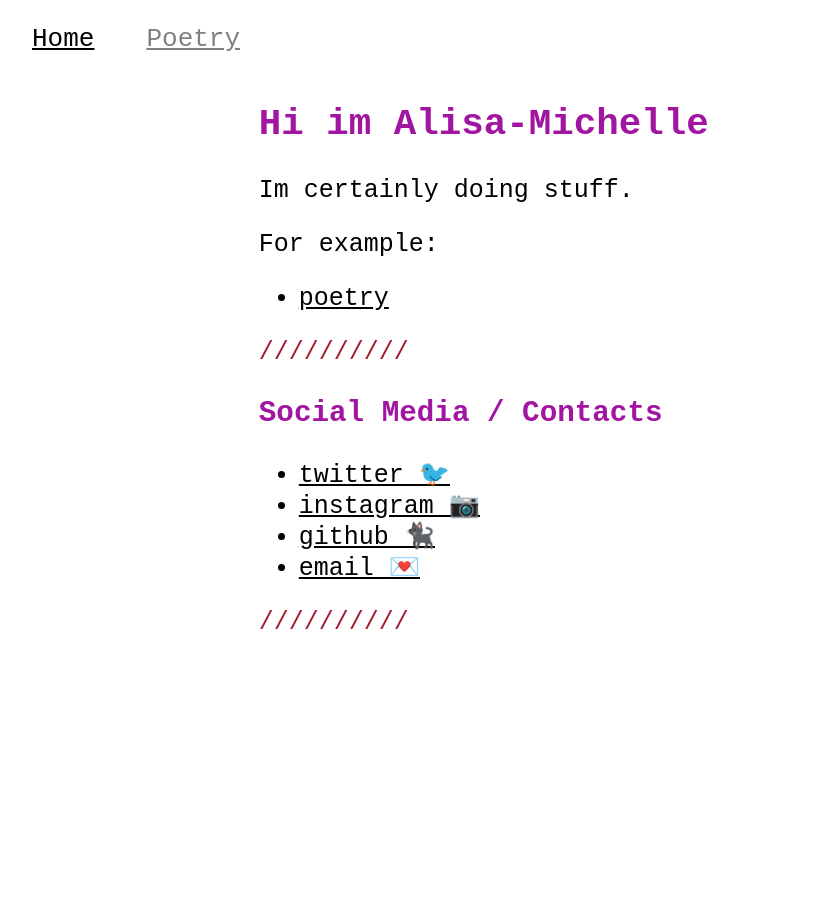
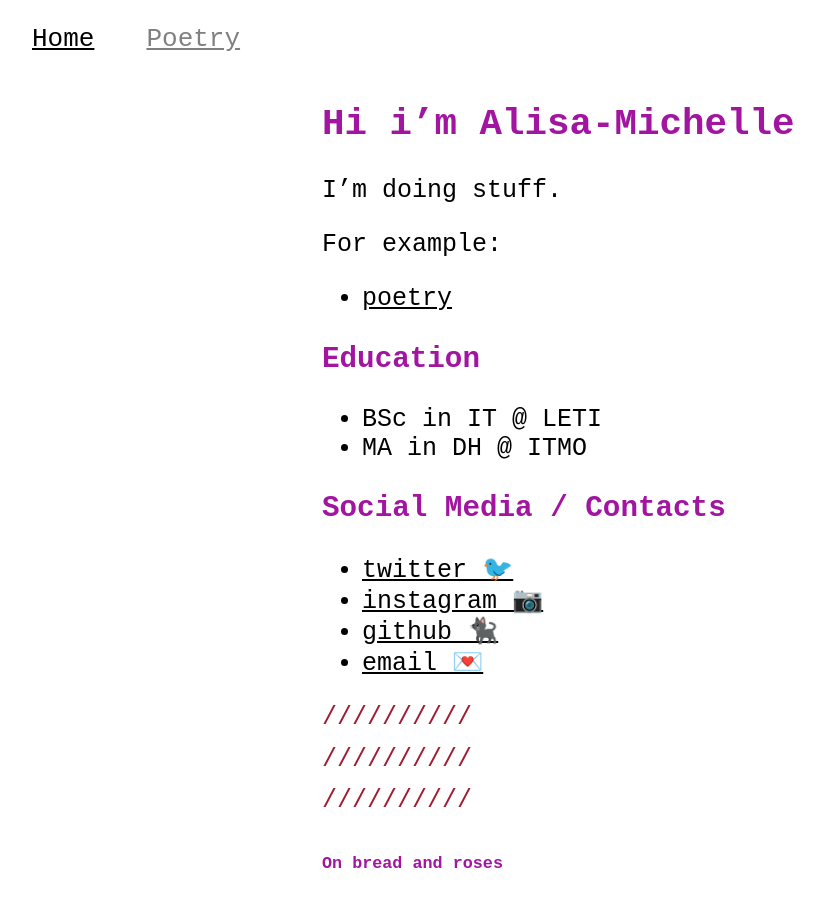
Before and after one commit to 0xA115A1/0xA115A1.github.io, a Jekyll site: the page built from index.markdown, in a window 1280 px wide and 900 px high. Shown: the whole window, without its empty margins (2-826 px from the left). Built offline with Jekyll 4.4.1, drawn with Linux system fonts in a browser that asks for light colours; some of the changed text lies outside the part shown.

Commit message:
More info + donation options on the main page; sitemap reference to robots.txt. Minor bug-fixes.

```diff
--- a/_sass/main.scss
+++ b/_sass/main.scss
@@ -5,6 +5,13 @@
   $alisa : #A115A1;
   $alice : #A11C31;
 
+
+  details{
+    font-size: 14px;
+  }
+  summary{
+    color:#A115A1
+  }
   p{
     white-space: pre-wrap;
   }
@@ -43,12 +50,12 @@
 
   @media only screen and (max-width: 1272px) {
     body {
-      font-size: 25px;
+      font-size: 20px;
     }
   }
   @media only screen and (max-width: 1024px) {
     body {
-      font-size: 25px;
+      font-size: 20px;
     }
   }
 
@@ -116,7 +123,7 @@ a{
 }
 
 .block {
-  max-width: 60%;
+  max-width: 50%;
   margin: 0 auto;
   padding: 4rem 2rem;
 }
--- a/index.markdown
+++ b/index.markdown
@@ -3,16 +3,18 @@ layout: default
 title: AM
 permalink: /
 ---
-## Hi im Alisa-Michelle
+## Hi i'm Alisa-Michelle
 
-Im certainly doing stuff.
+I'm doing stuff.
 
 For example:
 
 - [poetry]({{site.url}}/poetry)
 
----
+### Education
 
+- BSc in IT @ LETI
+- MA in DH @ ITMO
 
 ### Social Media / Contacts
 - [twitter 🐦](https://twitter.com/{{site.username}})
@@ -21,3 +23,17 @@ For example:
 - [email 💌](mailto:{{site.username}}@gmail.com)
 
 ---
+
+---
+
+---
+
+###### On bread and roses
+<details>
+<summary>RUB</summary>
+5559492513216054
+</details>
+<details>
+<summary>ETH</summary>
+0xF69497025dA4Dc7427F48087Dcb4B32c188dBde6
+</details>
--- a/poetry.html
+++ b/poetry.html
@@ -5,9 +5,9 @@ permalink: /poetry/
 ---
 
 <h3>So here's the texts</h3>
-{% for poetry_hash in site.data.poetry | sort: created_at | reverse %}
+{% for poetry_hash in site.data.poetry %}
 {% assign piece = poetry_hash[1] %}
-<a href={{/poetry/|append:piece.id}}>
+<a href={{"/poetry/" | append:piece.id}}>
     {{piece.name}}
 <a/>
 {{piece.date| date_to_long_string: "ordinal" }}
--- a/poetry/pressure.html
+++ b/poetry/pressure.html
@@ -19,7 +19,7 @@ permalink: /poetry/pressure
     <h4
         style=
             "
-            -webkit-transform: translate(0px, 30px) rotate(-13deg);
+            -webkit-transform: translate(0px, 30px) rotate(-3deg);
             "
     >
         {{piece.name}}
@@ -31,7 +31,7 @@ permalink: /poetry/pressure
             "font-size: 8px;
             line-height: 4px;
             white-space: pre-wrap;
-            -webkit-transform: translate(0px, 30px) rotate(10deg);
+            -webkit-transform: translate(0px, 30px) rotate(3deg);
     ">
         {{piece.text}}
     </p>
@@ -39,7 +39,7 @@ permalink: /poetry/pressure
 
     <p
         style=
-            "-webkit-transform: translate(0px, 30px) rotate(170deg);"
+            "-webkit-transform: translate(0px, 30px) rotate(-2deg);"
     >
         {{piece.date | date_to_long_string: "ordinal"}}
     </p>
--- a/robots.txt
+++ b/robots.txt
@@ -1,5 +1,7 @@
-User-agent: * Allow: /
-User-agent:
+User-agent: *
+Allow: /
 
 User-agent: Yandex
 Disallow: /
+
+Sitemap: https://0xa115a1.github.io/sitemap.xml
```
